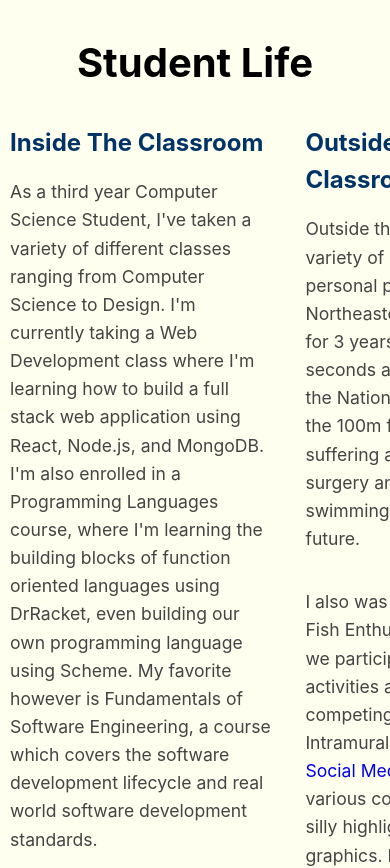
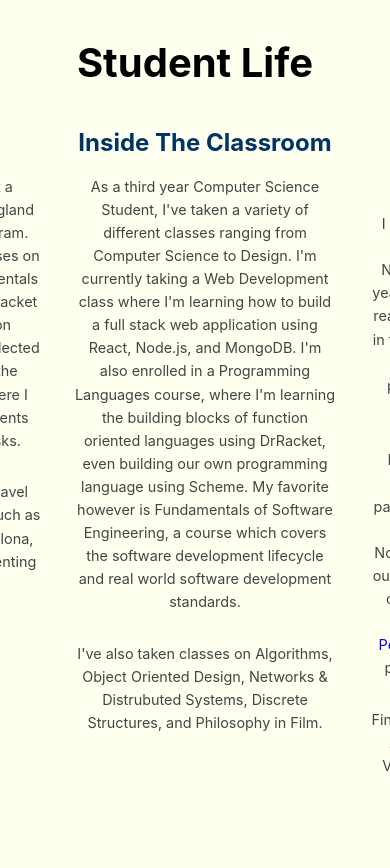
Before and after one commit to nkosko21/Personal-Website, a React (Create React App) app: page / in a window 390 px wide. Shown: the part 1700-2568 px from the top of the page. Built offline with nearby package versions, Linux system fonts and the light colour scheme.

Commit message:
mobile changes

```diff
--- a/src/pages/Home.css
+++ b/src/pages/Home.css
@@ -23,6 +23,7 @@
 
 .student-life-titles {
     color: 	#003366;
+    text-align: center;
 }
 
 h2 {
--- a/src/pages/Home.tsx
+++ b/src/pages/Home.tsx
@@ -143,7 +143,7 @@ function Home() {
                 <br/>
                 <h2 id="student-life-title">Student Life</h2>
             </div>
-            <Carousel slideSize="70%" align={window.innerWidth < 600 ? "start": "center"} loop slideGap="xl">
+            <Carousel slideSize="70%" align={window.innerWidth < 600 ? "center": "center"} loop slideGap="xl">
                 <Carousel.Slide>
                     <InTheClassroom/>
                 </Carousel.Slide>
--- a/src/pages/student life carousel/InLondon.tsx
+++ b/src/pages/student life carousel/InLondon.tsx
@@ -9,13 +9,13 @@ export default function InLondon() {
             <div className='row'>
                 <div className='col'>
                     <h1 className="student-life-titles">In London</h1>
-                    <p>
+                    <p style={{textAlign: window.innerWidth < 600 ? 'center': 'start', fontSize: window.innerWidth < 600 ? '.9rem': '1.1rem'}}>
                         In the Fall of my 2021 I spent a semester abroad in London, England with Northeastern's NUin program.
                         During my time there I took classes on London culture and the Fundamentals of Computer Science, using DrRacket to learn the basics
                         of function oriented languages. I was also elected as a Student Coordinator on the Student government board
                         where I helped organize community events and various administrative tasks.
                     </p>
-                    <p>
+                    <p style={{textAlign: window.innerWidth < 600 ? 'center': 'start', fontSize: window.innerWidth < 600 ? '.9rem': '1.1rem'}}>
                         I also took the opportunity to travel around Europe, visiting places such as Paris, Edinburgh, Madrid, Barcelona, Geneva, and Aberdeen,
                         documenting my travels on video.
                     </p>
--- a/src/pages/student life carousel/InTheClassroom.tsx
+++ b/src/pages/student life carousel/InTheClassroom.tsx
@@ -7,14 +7,14 @@ export default function InTheClassroom() {
             <div className='row'>
                 <div className='col'>
                     <h1 className="student-life-titles">Inside The Classroom</h1>
-                    <p>
+                    <p style={{textAlign: window.innerWidth < 600 ? 'center': 'start', fontSize: window.innerWidth < 600 ? '.9rem': '1.1rem'}}>
                         As a third year Computer Science Student, I've taken a variety of different classes ranging from Computer Science to Design.
                         I'm currently taking a Web Development class where I'm learning how to build a full stack web application using React, Node.js, and MongoDB.
                         I'm also enrolled in a Programming Languages course, where I'm learning the building blocks of function oriented languages using DrRacket,
                         even building our own programming language using Scheme. My favorite however is Fundamentals of Software Engineering, a course
                         which covers the software development lifecycle and real world software development standards.
                     </p>
-                    <p>
+                    <p style={{textAlign: window.innerWidth < 600 ? 'center': 'start', fontSize: window.innerWidth < 600 ? '.9rem': '1.1rem'}}>
                         I've also taken classes on Algorithms, Object Oriented Design, Networks & Distrubuted Systems, Discrete Structures, and Philosophy in Film.
                     </p>
                 </div>
--- a/src/pages/student life carousel/OutsideTheClassroom.tsx
+++ b/src/pages/student life carousel/OutsideTheClassroom.tsx
@@ -7,18 +7,18 @@ export default function OutsideTheClassroom() {
             <div className='row'>
                 <div className='col'>
                     <h1 className='student-life-titles'>Outside The Classroom</h1>
-                    <p>
-                        Outside the classroom I do a variety of different clubs and personal projects. I was on the Northeastern Club swim team for 3 years,
+                    <p style={{textAlign: window.innerWidth < 600 ? 'center': 'start', fontSize: window.innerWidth < 600 ? '.9rem': '1.1rem'}}>
+                        I do a variety of different clubs and personal projects. I was on the Northeastern Club swim team for 3 years,
                         coming .01 seconds away from reaching the National Championships in the 100m freestyle before suffering an injury, requiring surgery and postponing
                         any swimming for the foreseeable future.
                     </p>
-                    <p>
+                    <p style={{textAlign: window.innerWidth < 600 ? 'center': 'start', fontSize: window.innerWidth < 600 ? '.9rem': '1.1rem'}}>
                         I also was a founder of 'Rare Fish Enthusiasts', a team where we participate in various sports activities and are
                         currently competing in Northeastern Intramural Soccer. I run our {<a href='https://www.instagram.com/rarefishenthusiasts/' target="_blank">Social Media</a>} where I post
                         various content I make from silly highlight videos to graphics. I also have a {<a href='https://www.instagram.com/7nkfilms/' target="_blank">Personal Instagram</a>} where
                         I post my personal videos and photography.
                     </p>
-                    <p>
+                    <p style={{textAlign: window.innerWidth < 600 ? 'center': 'start', fontSize: window.innerWidth < 600 ? '.9rem': '1.1rem'}}>
                         Finally, I volunteer on weekends as an Assistant Youth Soccer Coach at VOLO Sports, helping underserved children ages 5-10 learn the fundamentals of Soccer
                         and teamwork.
                     </p>
```
